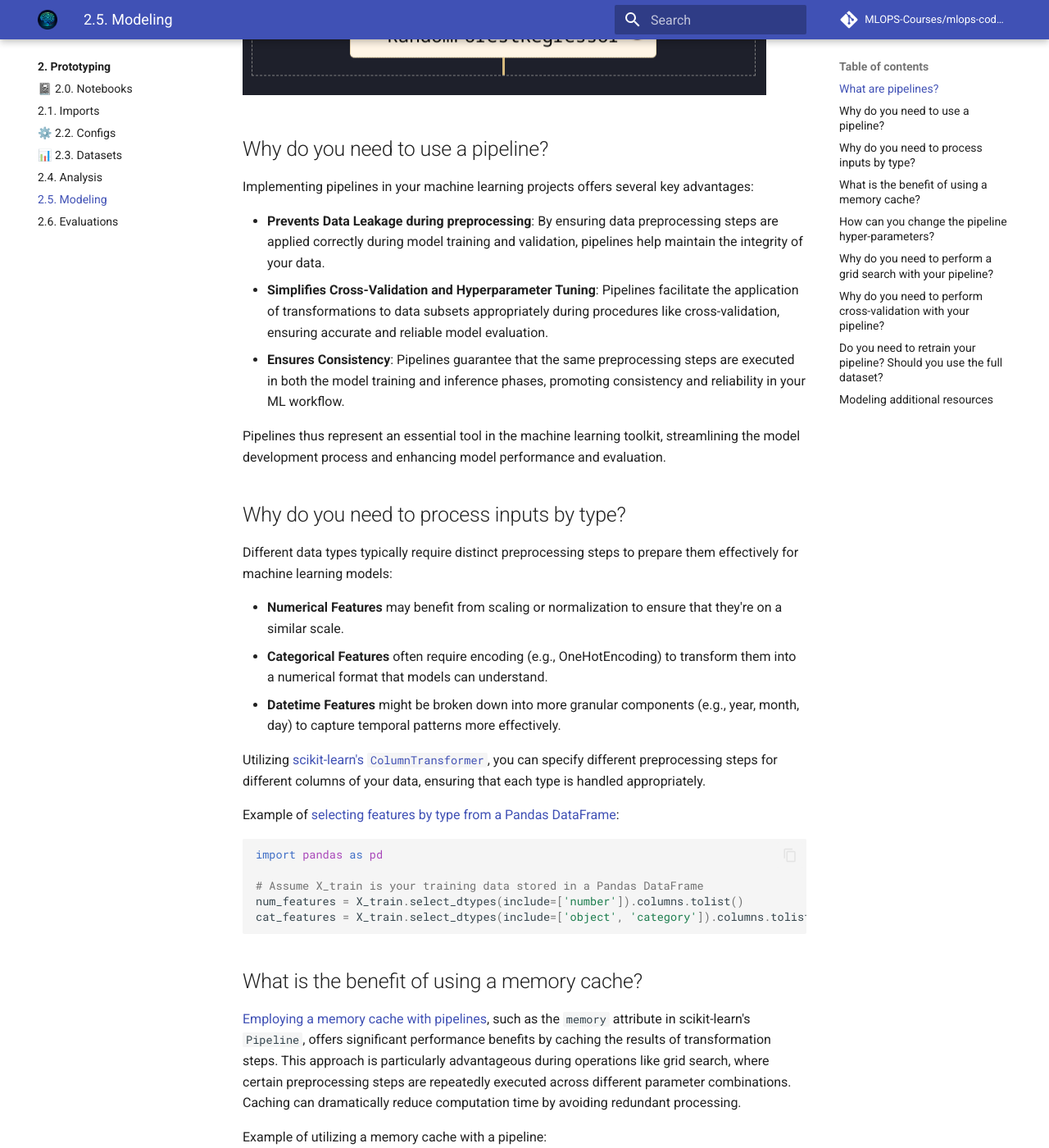
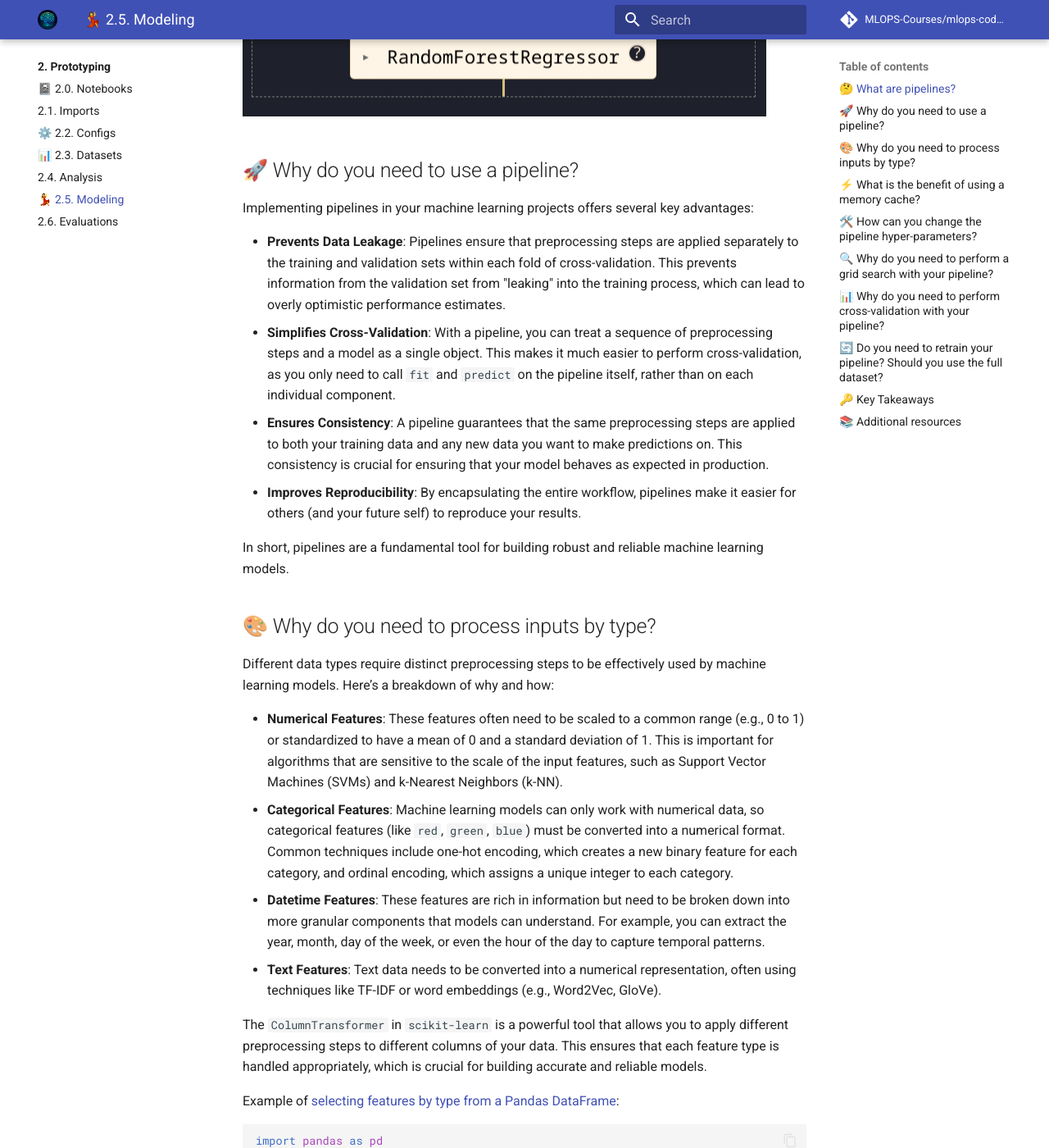
Before and after one commit to MLOps-Courses/mlops-coding-course, an MkDocs documentation site: the page built from docs/2. Prototyping/2.5. Modeling.md, in a window 1280 px wide and 1400 px high, scrolled down 1491 px. Shown: the whole window at 82% size. Built offline with MkDocs 1.6.1 and Material for MkDocs 9.7.7, drawn with Linux system fonts in a browser that asks for light colours; comment, search, counter and statistics services are not loaded; some of the changed text lies outside the part shown.

Commit message:
Improve Chapter 2.5 on Modeling (#30)
* feat: improve chapter 2.5 on modeling

This commit enhances chapter 2.5 of the MLOps Coding Course with the following improvements:

- **Richer Content**: The explanations for pipelines, data processing, caching, hyperparameter tuning, cross-validation, and model retraining have been expanded to be more detailed and easier to understand.
- **Improved Structure**: The content has been reorganized for a more logical flow, and emojis have been added to section titles for better visual navigation.
- **Key Takeaways**: A new "Key Takeaways" section has been added at the end of the chapter to summarize the main points and reinforce learning.

* review

---------

Co-authored-by: google-labs-jules[bot] <161369871+google-labs-jules[bot]@users.noreply.github.com>
Co-authored-by: Médéric Hurier (Fmind) <github@fmind.dev>

````diff
--- a/docs/2. Prototyping/2.5. Modeling.md
+++ b/docs/2. Prototyping/2.5. Modeling.md
@@ -2,15 +2,15 @@
 description: Learn how to build, refine, and compare machine learning models directly within notebooks, covering everything from initial prototypes to model selection and hyperparameter tuning.
 ---
 
-# 2.5. Modeling
+# 💃 2.5. Modeling
 
-## What are pipelines?
+## 🤔 What are pipelines?
 
 [Pipelines in machine learning](https://scikit-learn.org/stable/modules/compose.html#pipeline) provide a streamlined way to organize sequences of data preprocessing and modeling steps. They encapsulate a series of data transformations followed by the application of a model, facilitating both simplicity and efficiency in the development process. Pipelines can be broadly categorized as follows:
 
-- **Model Pipeline**: Focuses specifically on sequences related to preparing data for machine learning models and applying these models. For instance, scikit-learn's [`Pipeline`](https://scikit-learn.org/stable/modules/compose.html#pipeline) class allows for chaining [preprocessors](https://scikit-learn.org/stable/modules/preprocessing.html) and [estimators](https://scikit-learn.org/stable/developers/develop.html).
-- **Data Pipeline**: Encompasses a wider scope, including steps for data gathering, cleaning, and transformation. Tools such as [Prefect](https://www.prefect.io/) and [ZenML](https://docs.zenml.io/user-guide/starter-guide/create-an-ml-pipeline) offer capabilities for building comprehensive data pipelines.
-- **Orchestration Pipeline**: Targets the automation of a series of tasks, including data and model pipelines, ensuring they execute in an orderly fashion or under specific conditions. Examples include [Apache Airflow](https://airflow.apache.org/) for creating directed acyclic graphs (DAGs) and [Vertex AI for managing ML workflows](https://cloud.google.com/vertex-ai/docs/pipelines/introduction).
+- **Model Pipeline**: Focuses on preparing data for and applying machine learning models. A typical example is a `scikit-learn` pipeline that chains preprocessing steps (like scaling and encoding) with a final estimator (like a classifier or regressor).
+- **Data Pipeline**: Covers a broader range of data-related tasks, including extraction, transformation, and loading (ETL). These pipelines gather data from various sources, clean and process it, and load it into a destination like a data warehouse. Tools like `Prefect` and `ZenML` are designed for building robust data pipelines.
+- **Orchestration Pipeline**: Manages and automates a series of tasks, which can include both data and model pipelines. Orchestration tools ensure that tasks run in the correct order, handle dependencies, and manage resources. `Apache Airflow` and `Vertex AI` are popular examples for creating and managing complex workflows.
 
 For the purposes of this discussion, we'll focus on **model pipelines**, crucial for efficiently prototyping machine learning solutions. The code example are based on [scikit-learn pipeline](https://scikit-learn.org/stable/modules/generated/sklearn.pipeline.Pipeline.html), as this toolkit is simple to understand and its concept can be generalized to other types of pipeline like [Dagster](https://dagster.io/), [Prefect](https://www.prefect.io/), or [Metaflow](https://metaflow.org/).
 
@@ -40,25 +40,27 @@ draft = pipeline.Pipeline(
 
 ![Model pipeline](../img/models/pipeline.png)
 
-## Why do you need to use a pipeline?
+## 🚀 Why do you need to use a pipeline?
 
 Implementing pipelines in your machine learning projects offers several key advantages:
 
-- **Prevents Data Leakage during preprocessing**: By ensuring data preprocessing steps are applied correctly during model training and validation, pipelines help maintain the integrity of your data.
-- **Simplifies Cross-Validation and Hyperparameter Tuning**: Pipelines facilitate the application of transformations to data subsets appropriately during procedures like cross-validation, ensuring accurate and reliable model evaluation.
-- **Ensures Consistency**: Pipelines guarantee that the same preprocessing steps are executed in both the model training and inference phases, promoting consistency and reliability in your ML workflow.
+- **Prevents Data Leakage**: Pipelines ensure that preprocessing steps are applied separately to the training and validation sets within each fold of cross-validation. This prevents information from the validation set from "leaking" into the training process, which can lead to overly optimistic performance estimates.
+- **Simplifies Cross-Validation**: With a pipeline, you can treat a sequence of preprocessing steps and a model as a single object. This makes it much easier to perform cross-validation, as you only need to call `fit` and `predict` on the pipeline itself, rather than on each individual component.
+- **Ensures Consistency**: A pipeline guarantees that the same preprocessing steps are applied to both your training data and any new data you want to make predictions on. This consistency is crucial for ensuring that your model behaves as expected in production.
+- **Improves Reproducibility**: By encapsulating the entire workflow, pipelines make it easier for others (and your future self) to reproduce your results.
 
-Pipelines thus represent an essential tool in the machine learning toolkit, streamlining the model development process and enhancing model performance and evaluation.
+In short, pipelines are a fundamental tool for building robust and reliable machine learning models.
 
-## Why do you need to process inputs by type?
+## 🎨 Why do you need to process inputs by type?
 
-Different data types typically require distinct preprocessing steps to prepare them effectively for machine learning models:
+Different data types require distinct preprocessing steps to be effectively used by machine learning models. Here’s a breakdown of why and how:
 
-- **Numerical Features** may benefit from scaling or normalization to ensure that they're on a similar scale.
-- **Categorical Features** often require encoding (e.g., OneHotEncoding) to transform them into a numerical format that models can understand.
-- **Datetime Features** might be broken down into more granular components (e.g., year, month, day) to capture temporal patterns more effectively.
+- **Numerical Features**: These features often need to be scaled to a common range (e.g., 0 to 1) or standardized to have a mean of 0 and a standard deviation of 1. This is important for algorithms that are sensitive to the scale of the input features, such as Support Vector Machines (SVMs) and k-Nearest Neighbors (k-NN).
+- **Categorical Features**: Machine learning models can only work with numerical data, so categorical features (like `red`, `green`, `blue`) must be converted into a numerical format. Common techniques include one-hot encoding, which creates a new binary feature for each category, and ordinal encoding, which assigns a unique integer to each category.
+- **Datetime Features**: These features are rich in information but need to be broken down into more granular components that models can understand. For example, you can extract the year, month, day of the week, or even the hour of the day to capture temporal patterns.
+- **Text Features**: Text data needs to be converted into a numerical representation, often using techniques like TF-IDF or word embeddings (e.g., Word2Vec, GloVe).
 
-Utilizing [scikit-learn's `ColumnTransformer`](https://scikit-learn.org/stable/modules/generated/sklearn.compose.ColumnTransformer.html), you can specify different preprocessing steps for different columns of your data, ensuring that each type is handled appropriately.
+The `ColumnTransformer` in `scikit-learn` is a powerful tool that allows you to apply different preprocessing steps to different columns of your data. This ensures that each feature type is handled appropriately, which is crucial for building accurate and reliable models.
 
 Example of [selecting features by type from a Pandas DataFrame](https://pandas.pydata.org/docs/reference/api/pandas.DataFrame.select_dtypes.html):
 
@@ -70,9 +72,16 @@ num_features = X_train.select_dtypes(include=['number']).columns.tolist()
 cat_features = X_train.select_dtypes(include=['object', 'category']).columns.tolist()
 ```
 
-## What is the benefit of using a memory cache?
+## ⚡️ What is the benefit of using a memory cache?
 
-[Employing a memory cache with pipelines](https://scikit-learn.org/stable/modules/generated/sklearn.pipeline.Pipeline.html), such as the `memory` attribute in scikit-learn's `Pipeline`, offers significant performance benefits by caching the results of transformation steps. This approach is particularly advantageous during operations like grid search, where certain preprocessing steps are repeatedly executed across different parameter combinations. Caching can dramatically reduce computation time by avoiding redundant processing.
+[Employing a memory cache with pipelines](https://scikit-learn.org/stable/modules/generated/sklearn.pipeline.Pipeline.html), such as the `memory` attribute in `scikit-learn`'s `Pipeline`, can dramatically speed up your workflow. Caching stores the results of a transformation step, so that it doesn't have to be recomputed every time the pipeline is run.
+
+This is especially useful in scenarios like:
+
+- **Grid Search**: When performing a grid search, you are fitting the same pipeline multiple times with different hyperparameters. If your preprocessing steps are computationally expensive, caching them can save a significant amount of time.
+- **Iterative Development**: When you are experimenting with different models or hyperparameters, you often need to re-run your pipeline multiple times. Caching the initial transformation steps means you only pay the computational cost once.
+
+By caching the results of your transformers, you can make your development process faster and more efficient, allowing you to iterate more quickly and focus on the modeling aspect of your project.
 
 Example of utilizing a memory cache with a pipeline:
 
@@ -99,9 +108,13 @@ draft = pipeline.Pipeline(
 
 Even if you don't plan on using [scikit-learn pipeline abstraction](https://scikit-learn.org/stable/modules/generated/sklearn.pipeline.Pipeline.html), you can implement the same concept in your code base to obtain the same benefits.
 
-## How can you change the pipeline hyper-parameters?
+## 🛠️ How can you change the pipeline hyper-parameters?
 
-Adjusting hyper-parameters within a [scikit-learn pipeline](https://scikit-learn.org/stable/modules/generated/sklearn.pipeline.Pipeline.html) can be achieved using the `set_params` method or by directly accessing parameters via the double underscore (`__`) notation. This flexibility allows you to fine-tune your model directly within the pipeline structure.
+Adjusting hyperparameters within a [scikit-learn pipeline](https://scikit-learn.org/stable/modules/generated/sklearn.pipeline.Pipeline.html) is a common task, and `scikit-learn` provides a convenient way to do this using the `set_params` method. This method allows you to change the hyperparameters of any step in the pipeline, whether it's a transformer or a model.
+
+The key to `set_params` is the double underscore (`__`) notation. You use it to specify the name of the step, followed by the name of the hyperparameter you want to change. For example, `regressor__n_estimators` refers to the `n_estimators` hyperparameter of the `regressor` step.
+
+This is particularly useful when you want to programmatically change hyperparameters, for example, in a loop or as part of a grid search. It allows you to fine-tune your model directly within the pipeline structure, without having to manually recreate the pipeline every time you want to try a new set of hyperparameters.
 
 Example of setting pipeline hyper-parameters:
 
@@ -119,9 +132,13 @@ pipeline = Pipeline([
 pipeline.set_params(regressor__n_estimators=100, regressor__max_depth=10)
 ```
 
-## Why do you need to perform a grid search with your pipeline?
+## 🔍 Why do you need to perform a grid search with your pipeline?
 
-Conducting [a grid search over a pipeline](https://scikit-learn.org/stable/modules/generated/sklearn.model_selection.GridSearchCV.html) is crucial for identifying the optimal combination of model hyper-parameters. This exhaustive search evaluates various parameter combinations across your dataset, using cross-validation to ensure robust assessment of model performance.
+Conducting a [grid search over a pipeline](https://scikit-learn.org/stable/modules/generated/sklearn.model_selection.GridSearchCV.html) is a powerful technique for finding the best combination of hyperparameters for your model. It works by exhaustively searching through a specified set of hyperparameter values and evaluating each combination using cross-validation.
+
+When you perform a grid search on a pipeline, you can tune the hyperparameters of both the preprocessing steps and the model itself. This is important because the optimal hyperparameters for your model may depend on the preprocessing steps you apply.
+
+For example, you could search over different encoding strategies for your categorical features, different scaling methods for your numerical features, and different hyperparameters for your model, all at the same time. This allows you to find the best possible combination of preprocessing and modeling choices for your specific problem.
 
 Example of performing grid search with a pipeline:
 
@@ -144,9 +161,13 @@ search = GridSearchCV(
 search.fit(inputs_train, targets_train)
 ```
 
-## Why do you need to perform cross-validation with your pipeline?
+## 📊 Why do you need to perform cross-validation with your pipeline?
 
-[Cross-validation](https://en.wikipedia.org/wiki/Cross-validation_(statistics)) is a fundamental technique in the validation process of machine learning models, enabling you to assess how well your model is likely to perform on unseen data. By integrating cross-validation into your pipeline, you can ensure a thorough evaluation of your model's performance, mitigating the risk of overfitting and underfitting.
+[Cross-validation](https://en.wikipedia.org/wiki/Cross-validation_(statistics)) is a powerful technique for assessing how well your model will generalize to unseen data. It works by splitting your training data into a number of "folds," and then training and evaluating your model multiple times, using a different fold as the validation set each time.
+
+When you use cross-validation with a pipeline, you ensure that the entire workflow, including preprocessing, is evaluated at each step. This gives you a more reliable estimate of your model's performance than a simple train-test split.
+
+`scikit-learn`'s `GridSearchCV` automatically performs cross-validation for you, but you can also use other cross-validation strategies, such as `TimeSeriesSplit` for time-series data, or `StratifiedKFold` for classification problems with imbalanced classes. The `cv` parameter in `GridSearchCV` allows you to specify the cross-validation strategy that is most appropriate for your problem.
 
 When utilizing [`GridSearchCV` from scikit-learn for hyperparameter tuning](https://scikit-learn.org/stable/modules/generated/sklearn.model_selection.GridSearchCV.html), the `cv` parameter plays a crucial role in defining the cross-validation splitting strategy. This flexibility allows you to tailor the cross-validation process to the specific needs of your dataset and problem domain, ensuring that the model evaluation is both thorough and relevant.
 
@@ -160,11 +181,13 @@ Here’s a breakdown of how you can control the cross-validation behavior throug
 
 - **Iterable**: An iterable yielding train/test splits as arrays of indices directly specifies the data partitions for each fold. This option offers maximum flexibility, allowing for completely custom splits based on external logic or considerations (e.g., predefined groups or stratifications not captured by the standard splitters).
 
-## Do you need to retrain your pipeline? Should you use the full dataset?
+## 🔄 Do you need to retrain your pipeline? Should you use the full dataset?
 
-After identifying the best model and hyper-parameters through grid search and cross-validation, it's common practice to retrain your model on the entire dataset. This approach allows you to leverage all available data, maximizing the model's learning and potentially enhancing its performance when making predictions on new, unseen data.
+After identifying the best model and hyperparameters through grid search and cross-validation, it is a common practice to retrain the model on the entire dataset. This is because the more data a model is trained on, the better it is likely to perform.
 
-Retraining your model on the full dataset takes advantage of the insights gained during the model selection process, ensuring that the final model is as robust and well-tuned as possible.
+By default, `scikit-learn`'s `GridSearchCV` automatically refits the best model on the entire dataset after the grid search is complete. This means that the `best_estimator_` attribute of the `GridSearchCV` object is a model that has been trained on all of the available data.
+
+However, it's important to remember that once you've retrained your model on the full dataset, you no longer have a separate validation set to evaluate its performance. This is why it's so important to have a robust cross-validation strategy in the first place. The cross-validation results give you a good estimate of how well your final model will perform on unseen data.
 
 Example of retraining your pipeline on the full dataset:
 
@@ -185,7 +208,17 @@ In this way, the final model embodies the culmination of your exploratory work,
 
 It's important to note, however, that while retraining on the full dataset can improve performance, it also eliminates the possibility of evaluating the model on unseen data unless additional, separate validation data is available. Therefore, the decision to retrain should be made with consideration of how model performance will be assessed and validated post-retraining.
 
-## Modeling additional resources
+## 🔑 Key Takeaways
+
+- **Pipelines are Essential**: They streamline the workflow, prevent data leakage, and simplify complex sequences of transformations and modeling.
+- **Process by Type**: Always preprocess features based on their data type (numerical, categorical, etc.) to ensure models can interpret them correctly.
+- **Cache for Speed**: Use memory caching in pipelines to avoid redundant computations, especially during hyperparameter tuning, which significantly speeds up the process.
+- **Tune Hyperparameters**: Use `set_params` and grid search to systematically find the best hyperparameters for your pipeline.
+- **Cross-Validate Thoroughly**: Employ cross-validation to get a reliable estimate of your model's performance on unseen data.
+- **Retrain on Full Data**: After finding the best model, retrain it on the entire dataset to maximize its predictive power.
+- **Scikit-learn is Powerful**: `scikit-learn` provides a comprehensive toolkit for building, evaluating, and tuning machine learning pipelines.
+
+## 📚 Additional resources
 
 - **[Example from the MLOps Python Package](https://github.com/fmind/mlops-python-package/blob/main/notebooks/prototype.ipynb)**
 - [Supervised learning](https://scikit-learn.org/stable/supervised_learning.html)
````
